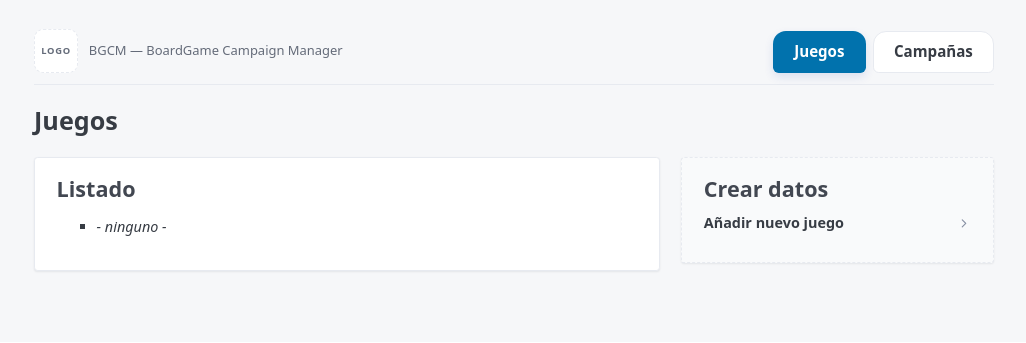
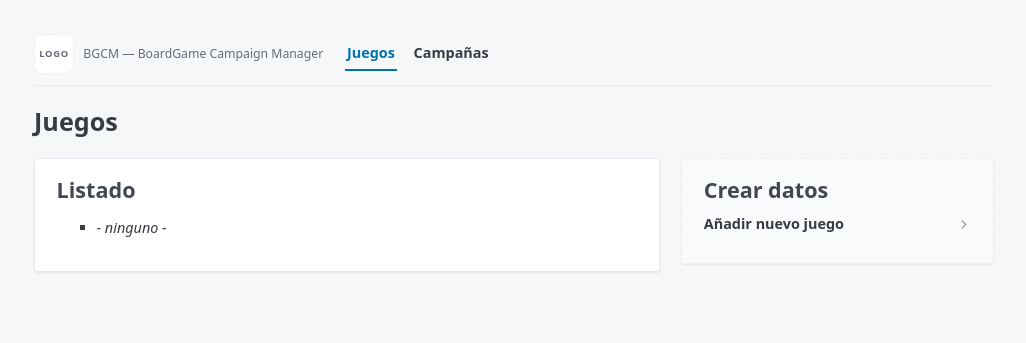
Before and after one commit to KikoNet13/bgcm, a Flask app: page / in a window 1280 px wide. Shown: the top 343 px of the page, without its empty margins (126-1152 px from the left). Run offline with Flask 3, Linux system fonts and the light colour scheme; some libraries are stand-ins or nearby versions.

Commit message:
Refine header layout and add dark mode

```diff
--- a/templates/base.html
+++ b/templates/base.html
@@ -15,10 +15,48 @@
       :root {
         --pico-font-size: 90%;
         --pico-line-height: 1.5;
+        --app-bg: #f6f7f9;
+        --app-surface: #ffffff;
+        --app-surface-muted: #f9fafb;
+        --app-border: var(--pico-muted-border-color);
+        --app-text-muted: var(--pico-muted-color);
+        --app-accent: var(--pico-primary);
+        --app-accent-bg: var(--pico-primary-background);
+        --app-accent-text: var(--pico-primary-inverse);
+        --app-shadow: 0 1px 2px rgba(15, 23, 42, 0.08);
+        --app-tab-hover: rgba(15, 23, 42, 0.06);
+      }
+
+      @media (prefers-color-scheme: dark) {
+        :root {
+          --app-bg: #0f172a;
+          --app-surface: #111827;
+          --app-surface-muted: #0b1220;
+          --app-border: #1f2937;
+          --app-text-muted: #94a3b8;
+          --app-accent: #60a5fa;
+          --app-accent-bg: rgba(96, 165, 250, 0.2);
+          --app-accent-text: #e2e8f0;
+          --app-shadow: none;
+          --app-tab-hover: rgba(148, 163, 184, 0.12);
+        }
+      }
+
+      .dark {
+        --app-bg: #0f172a;
+        --app-surface: #111827;
+        --app-surface-muted: #0b1220;
+        --app-border: #1f2937;
+        --app-text-muted: #94a3b8;
+        --app-accent: #60a5fa;
+        --app-accent-bg: rgba(96, 165, 250, 0.2);
+        --app-accent-text: #e2e8f0;
+        --app-shadow: none;
+        --app-tab-hover: rgba(148, 163, 184, 0.12);
       }
 
       body {
-        background: #f6f7f9;
+        background: var(--app-bg);
       }
 
       main.container {
@@ -33,31 +71,37 @@
 
       .page-header p {
         margin: 0;
-        color: var(--pico-muted-color);
+        color: var(--app-text-muted);
       }
 
       .app-header {
         display: flex;
         flex-wrap: wrap;
-        align-items: flex-end;
-        justify-content: space-between;
-        gap: 1rem 1.5rem;
-        padding-bottom: 0.75rem;
-        border-bottom: 1px solid var(--pico-muted-border-color);
+        align-items: center;
+        gap: 0.75rem 2rem;
+        padding: 0.35rem 0 0.75rem;
+        border-bottom: 1px solid var(--app-border);
         margin-bottom: 1.5rem;
+      }
+
+      .header-left {
+        display: flex;
+        flex-wrap: wrap;
+        align-items: center;
+        gap: 0.75rem 1.5rem;
       }
 
       .app-header .brand {
         display: flex;
         align-items: center;
-        gap: 0.75rem;
+        gap: 0.65rem;
       }
 
       .logo-placeholder {
-        width: 44px;
-        height: 44px;
+        width: 40px;
+        height: 40px;
         border-radius: 0.65rem;
-        border: 1px dashed var(--pico-muted-border-color);
+        border: 1px dashed var(--app-border);
         display: flex;
         align-items: center;
         justify-content: center;
@@ -65,47 +109,46 @@
         font-weight: 700;
         letter-spacing: 0.08em;
         text-transform: uppercase;
-        color: var(--pico-muted-color);
-        background: #fff;
+        color: var(--app-text-muted);
+        background: var(--app-surface);
       }
 
       .brand-title {
         margin: 0;
-        font-size: 0.9rem;
+        font-size: 0.85rem;
         font-weight: 500;
-        color: var(--pico-muted-color);
+        color: var(--app-text-muted);
       }
 
       .primary-tabs {
         display: flex;
         flex-wrap: wrap;
-        gap: 0.5rem;
+        gap: 1rem;
       }
 
       .primary-tabs a {
         display: inline-flex;
         align-items: center;
         justify-content: center;
-        padding: 0.6rem 1.4rem;
-        border-radius: 0.9rem 0.9rem 0.4rem 0.4rem;
-        border: 1px solid var(--pico-muted-border-color);
-        background: #fff;
-        font-size: 1.05rem;
-        font-weight: 600;
+        padding: 0.35rem 0.15rem;
+        border-bottom: 2px solid transparent;
+        background: transparent;
+        font-size: 1rem;
+        font-weight: 700;
         color: var(--pico-contrast-color);
         text-decoration: none;
-        transition: background 0.2s ease, border-color 0.2s ease;
+        transition: color 0.2s ease, border-color 0.2s ease,
+          background 0.2s ease;
       }
 
       .primary-tabs a:hover {
-        border-color: var(--pico-primary);
+        background: var(--app-tab-hover);
+        border-color: var(--app-border);
       }
 
       .primary-tabs a.is-active {
-        background: var(--pico-primary-background);
-        color: var(--pico-primary-inverse);
-        border-color: transparent;
-        box-shadow: 0 4px 10px rgba(30, 64, 175, 0.12);
+        color: var(--app-accent);
+        border-color: var(--app-accent);
       }
 
       .stack > * + * {
@@ -114,10 +157,10 @@
 
       .card {
         padding: 1.25rem 1.5rem;
-        border: 1px solid var(--pico-muted-border-color);
+        border: 1px solid var(--app-border);
         border-radius: var(--pico-border-radius);
-        background: var(--pico-card-background-color, #fff);
-        box-shadow: 0 1px 2px rgba(15, 23, 42, 0.08);
+        background: var(--app-surface);
+        box-shadow: var(--app-shadow);
       }
 
       .section-title {
@@ -132,7 +175,7 @@
       }
 
       .card--muted {
-        background: #f9fafb;
+        background: var(--app-surface-muted);
         border-style: dashed;
       }
 
@@ -159,10 +202,10 @@
       .tab-controls label {
         padding: 0.35rem 0.75rem;
         border-radius: 999px;
-        border: 1px solid var(--pico-muted-border-color);
+        border: 1px solid var(--app-border);
         font-size: 0.85rem;
         cursor: pointer;
-        background: #fff;
+        background: var(--app-surface);
       }
 
       #tab-all:checked ~ .tab-controls label[for="tab-all"],
--- a/templates/index.html
+++ b/templates/index.html
@@ -2,6 +2,7 @@
 
 {% block page_header %}
 <header class="app-header">
+  <div class="header-left">
     <div class="brand">
       <div class="logo-placeholder" aria-hidden="true">Logo</div>
       <p class="brand-title">BGCM — BoardGame Campaign Manager</p>
@@ -22,6 +23,7 @@
         Campañas
       </a>
     </nav>
+  </div>
 </header>
 {% endblock %}
 
```
Lines whose indentation alone changed are shown as unchanged.
